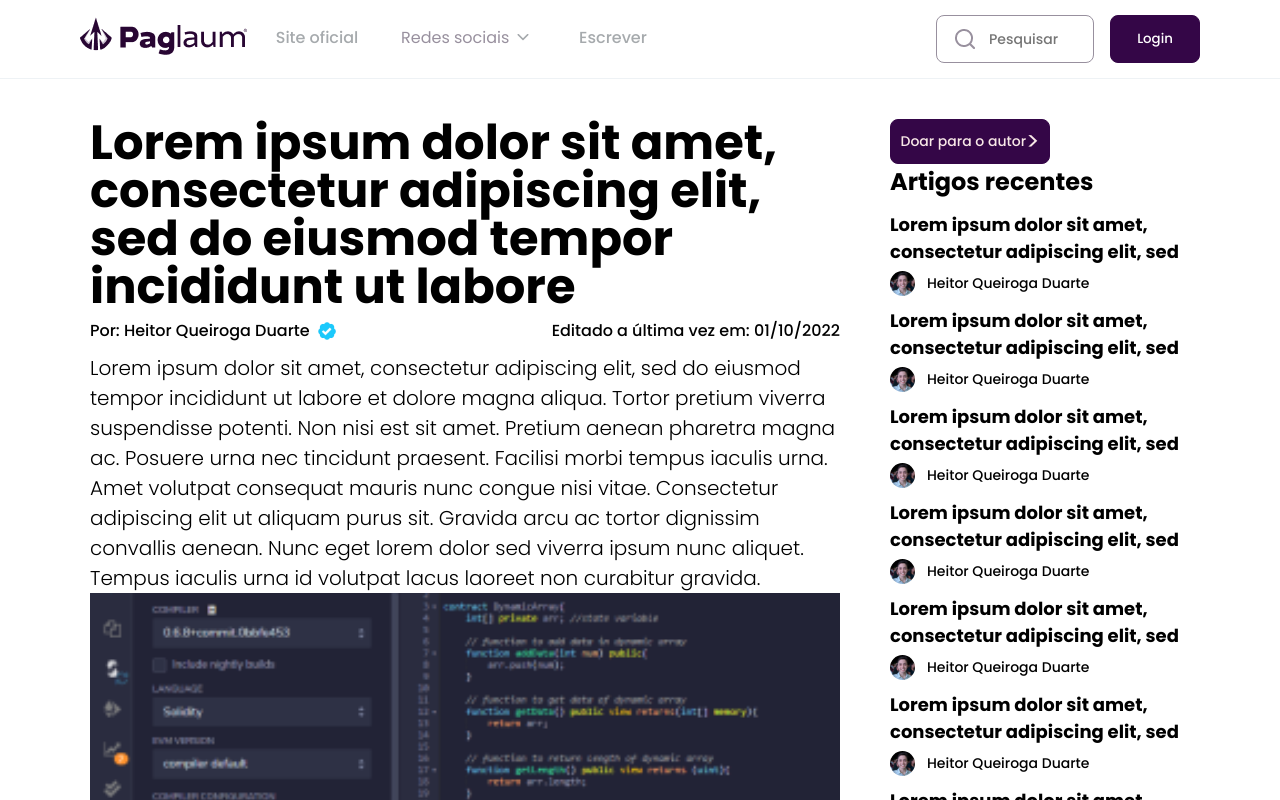
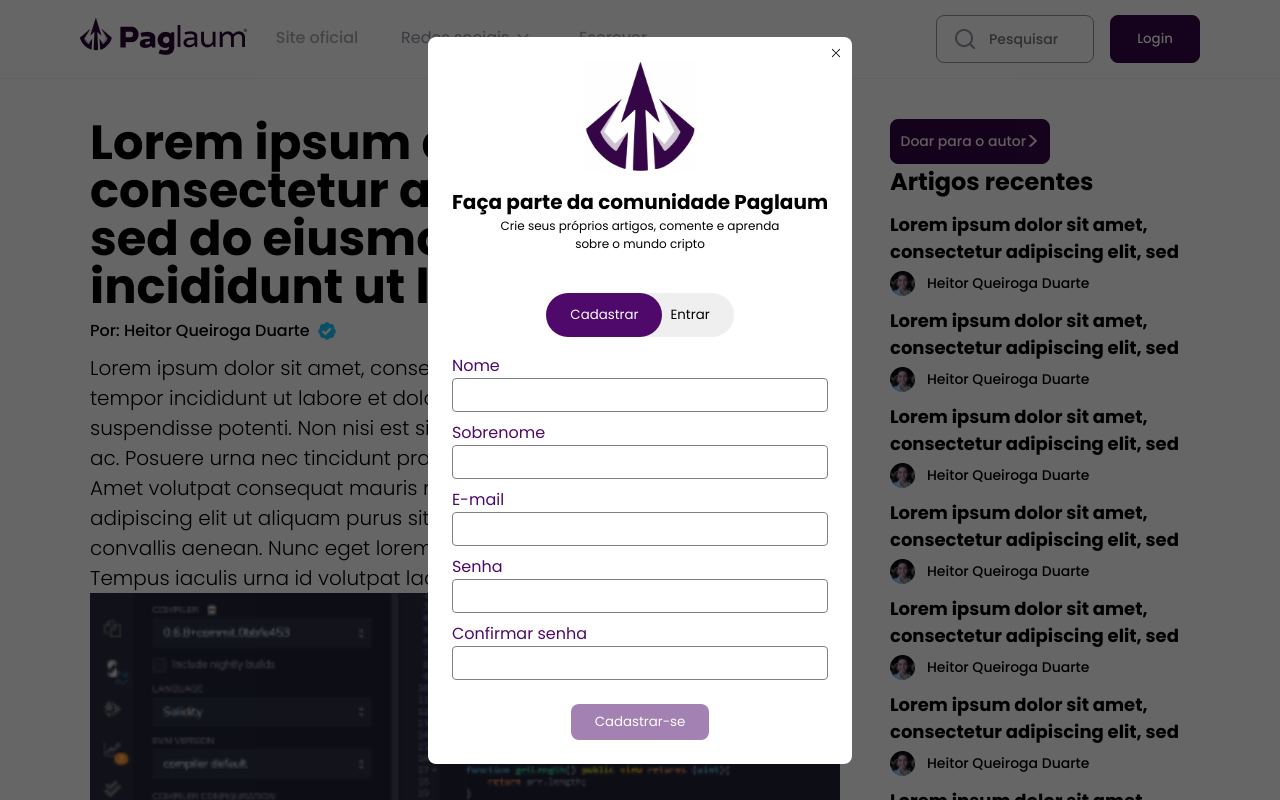
Before and after one commit to HeitorQueiroga49355/pi-front, a Next.js app: page /artigo/exemplo in a window 1280 px wide. Both pictures are taken after a click on the button "Login". Shown: the top 800 px of the page. Built offline with nearby package versions, Linux system fonts and the light colour scheme.

Commit message:
Modal register and login

```diff
--- a/babel.config.js
+++ b/babel.config.js
@@ -1,4 +1,4 @@
 module.exports = {
-    presets: ['next/babel'],
-    plugins: [['styled-components', { ssr: true }]]
+  presets: ['next/babel'],
+  plugins: [['styled-components', { ssr: true }]]
 }
--- a/next.config.js
+++ b/next.config.js
@@ -1,7 +1,7 @@
 /** @type {import('next').NextConfig} */
 const nextConfig = {
   reactStrictMode: true,
-  swcMinify: true,
+  swcMinify: true
 }
 
 module.exports = nextConfig
--- a/package.json
+++ b/package.json
@@ -9,12 +9,14 @@
     "lint": "next lint"
   },
   "dependencies": {
+    "formik": "^2.4.5",
     "next": "13.0.0",
     "react": "18.2.0",
     "react-dom": "18.2.0",
     "sharp": "^0.31.3",
     "styled-components": "^5.3.6",
-    "swiper": "^8.4.4"
+    "swiper": "^8.4.4",
+    "yup": "^1.3.2"
   },
   "devDependencies": {
     "@types/node": "^18.11.5",
--- /dev/null
+++ b/src/components/atoms/Modal/index.tsx
@@ -0,0 +1,31 @@
+import React, { createPortal } from 'react-dom'
+import styled from 'styled-components'
+
+interface ModalProps {
+  children: React.ReactNode
+  closeMethod: () => unknown
+}
+
+export default function Modal({ children, closeMethod }: ModalProps) {
+  if (typeof document === 'undefined') return
+
+  const element = document.getElementById('__next')
+
+  return createPortal(
+    <Background onClick={closeMethod}>{children}</Background>,
+    element
+  )
+}
+
+const Background = styled.div`
+  background: rgba(0, 0, 0, 0.6);
+  display: flex;
+  flex-direction: column;
+  justify-content: center;
+  align-items: center;
+  position: fixed;
+  inset: 0;
+  width: 100vw;
+  height: 100vh;
+  z-index: 1;
+`
--- /dev/null
+++ b/src/components/molecules/ModalLogin/index.tsx
@@ -0,0 +1,284 @@
+import Modal from '../../atoms/Modal'
+import styled from 'styled-components'
+import Image from 'next/image'
+import IconClose from '../../../../public/assets/icons/closeIcon.svg'
+import Logo from '../../../../public/assets/imgs/logo.png'
+import React, { useState } from 'react'
+import { useFormik } from 'formik'
+import { RegisterSchema, LoginSchema } from './schemas'
+
+interface ModalLoginProps {
+  closeMethod: () => unknown
+}
+
+export default function ModalLogin({ closeMethod }: ModalLoginProps) {
+  const [selected, setSeleted] = useState<'left' | 'right'>('left')
+
+  const formRegister = useFormik({
+    initialValues: {
+      firstName: '',
+      lastName: '',
+      email: '',
+      password: '',
+      confirmPassword: ''
+    },
+    validationSchema: RegisterSchema,
+    onSubmit: values => console.log(values)
+  })
+  const formLogin = useFormik({
+    initialValues: {
+      email: '',
+      password: ''
+    },
+    validationSchema: LoginSchema,
+    onSubmit: values => console.log(values)
+  })
+
+  return (
+    <Modal closeMethod={closeMethod}>
+      <Container onClick={e => e.stopPropagation()}>
+        <CloseButton onClick={closeMethod} />
+        <ImageContainer>
+          <Image
+            src={Logo.src}
+            alt="Logo da Paglaum"
+            width={110}
+            height={110}
+          />
+        </ImageContainer>
+        <TextContent>
+          <Title>Faça parte da comunidade Paglaum</Title>
+          <Text>
+            Crie seus próprios artigos, comente e aprenda sobre o mundo cripto
+          </Text>
+        </TextContent>
+        <ModalTypeSelect selected={selected}>
+          <SelectButton
+            selected={selected === 'left'}
+            onClick={() => setSeleted('left')}
+            className="left"
+          >
+            Cadastrar
+          </SelectButton>
+          <SelectButton
+            selected={selected === 'right'}
+            onClick={() => setSeleted('right')}
+            className="right"
+          >
+            Entrar
+          </SelectButton>
+        </ModalTypeSelect>
+        <FormsContainer
+          onSubmit={
+            selected === 'left'
+              ? formRegister.handleSubmit
+              : formLogin.handleSubmit
+          }
+        >
+          {selected === 'left' ? (
+            <>
+              <Label htmlFor="firstName">Nome</Label>
+              <Input
+                name="firstName"
+                id="firstName"
+                type="text"
+                value={formRegister.values.firstName}
+                onChange={formRegister.handleChange}
+              />
+              <Label htmlFor="lastName">Sobrenome</Label>
+              <Input
+                name="lastName"
+                id="lastName"
+                type="text"
+                value={formRegister.values.lastName}
+                onChange={formRegister.handleChange}
+              />
+              <Label htmlFor="email">E-mail</Label>
+              <Input
+                name="email"
+                id="email"
+                type="email"
+                value={formRegister.values.email}
+                onChange={formRegister.handleChange}
+              />
+              <Label htmlFor="password">Senha</Label>
+              <Input
+                name="password"
+                id="password"
+                type="password"
+                value={formRegister.values.password}
+                onChange={formRegister.handleChange}
+              />
+              <Label htmlFor="confirmPassword">Confirmar senha</Label>
+              <Input
+                name="confirmPassword"
+                id="confirmPassword"
+                type="password"
+                value={formRegister.values.confirmPassword}
+                onChange={formRegister.handleChange}
+              />
+            </>
+          ) : (
+            <>
+              <Label htmlFor="email">E-mail</Label>
+              <Input
+                name="email"
+                id="email"
+                type="email"
+                value={formLogin.values.email}
+                onChange={formLogin.handleChange}
+              />
+              <Label htmlFor="password">Senha</Label>
+              <Input
+                name="password"
+                id="password"
+                type="password"
+                value={formLogin.values.password}
+                onChange={formLogin.handleChange}
+              />
+            </>
+          )}
+          <Button type="submit">
+            {selected === 'left' ? 'Cadastrar-se' : 'Entrar'}
+          </Button>
+        </FormsContainer>
+      </Container>
+    </Modal>
+  )
+}
+
+const Container = styled.section`
+  position: relative;
+  background: white;
+  border-radius: 8px;
+  min-width: 400px;
+  max-width: 600px;
+  display: flex;
+  flex-direction: column;
+  justify-content: center;
+  align-items: center;
+  gap: 16px;
+  padding: 24px;
+  z-index: 2;
+`
+
+const CloseButton = styled.span`
+  position: absolute;
+  background-image: url(${IconClose.src});
+  background-size: 16px;
+  background-position: center;
+  top: 8px;
+  right: 8px;
+  width: 16px;
+  height: 16px;
+  cursor: pointer;
+`
+
+const ImageContainer = styled.div`
+  display: flex;
+  justify-content: center;
+  align-items: center;
+`
+
+const TextContent = styled.div`
+  display: flex;
+  flex-direction: column;
+  justify-content: center;
+  align-items: center;
+`
+
+const Title = styled.span`
+  font-family: 'Poppins';
+  font-weight: 700;
+  font-size: 20px;
+  color: black;
+`
+
+const Text = styled.span`
+  font-family: 'Poppins';
+  font-size: 12px;
+  color: black;
+  text-align: center;
+  max-width: 300px;
+`
+
+const ModalTypeSelect = styled.div<{ selected: 'left' | 'right' }>`
+  position: relative;
+  background-color: #efefef;
+  border-radius: 32px;
+  display: flex;
+  justify-content: center;
+  align-items: center;
+  margin-top: 24px;
+
+  &::before {
+    content: '';
+    transition: all 200ms;
+    background-color: #4e096a;
+    left: ${({ selected }) => (selected === 'left' ? '0' : '97px')};
+    width: ${({ selected }) => (selected === 'left' ? '116px' : '90px')};
+    height: 44px;
+    position: absolute;
+    border-radius: 32px;
+  }
+`
+
+const SelectButton = styled.button<{ selected: boolean }>`
+  border: none;
+  cursor: pointer;
+  padding: 12px 16px;
+  background: transparent;
+  color: ${({ selected }) => (selected ? 'white' : 'black')};
+  z-index: 1;
+
+  &.left {
+    border-radius: 32px 0 0 32px;
+    padding-left: 24px;
+  }
+  &.right {
+    border-radius: 0 32px 32px 0;
+    padding-right: 24px;
+  }
+`
+
+const FormsContainer = styled.form`
+  width: 100%;
+  display: flex;
+  flex-direction: column;
+  justify-content: center;
+  align-items: flex-start;
+`
+
+const Label = styled.label`
+  font-family: 'Poppins';
+  font-size: 16px;
+  color: #4e096a;
+`
+
+const Input = styled.input`
+  width: 100%;
+  padding: 6px 8px;
+  outline: none;
+  border-radius: 4px;
+  border: 1px solid grey;
+  margin-bottom: 8px;
+
+  &:focus {
+    outline: none;
+  }
+`
+
+const Button = styled.button`
+  background-color: #4e096a82;
+  cursor: pointer;
+  color: white;
+  margin: 16px auto 0;
+  border: none;
+  border-radius: 8px;
+  padding: 8px 24px;
+
+  &:hover {
+    transition: background-color 250ms;
+    background-color: #4e096ab0;
+  }
+`
--- /dev/null
+++ b/src/components/molecules/ModalLogin/schemas.ts
@@ -0,0 +1,35 @@
+import * as Yup from 'yup'
+
+export const RegisterSchema = Yup.object().shape({
+  firstName: Yup.string()
+    .min(3, 'Mínimo 3 caracteres')
+    .max(50, 'Máximo 50 caracteres')
+    .required('Preencha o campo'),
+  lastName: Yup.string()
+    .min(3, 'Mínimo 3 caracteres')
+    .max(50, 'Máximo 50 caracteres')
+    .required('Preencha o campo'),
+  email: Yup.string()
+    .min(3, 'Mínimo 3 caracteres')
+    .email('Formato de E-mail inválido')
+    .required(),
+  password: Yup.string()
+    .min(6, 'Mínimo 6 caracteres')
+    .max(30, 'Máximo 30 caracteres')
+    .required(),
+  confirmPassword: Yup.string().oneOf(
+    [Yup.ref('password'), null],
+    'Senhas devem ser iguais'
+  )
+})
+
+export const LoginSchema = Yup.object().shape({
+  email: Yup.string()
+    .min(3, 'Mínimo 3 caracteres')
+    .email('Formato de E-mail inválido')
+    .required(),
+  password: Yup.string()
+    .min(6, 'Mínimo 6 caracteres')
+    .max(30, 'Máximo 30 caracteres')
+    .required()
+})
--- a/src/components/organism/Header/index.tsx
+++ b/src/components/organism/Header/index.tsx
@@ -10,9 +10,11 @@ import YouTubeIcon from '../../../../public/assets/imgs/youtubeIcon.png'
 import InstagramIcon from '../../../../public/assets/imgs/InstagramIcon.png'
 import TwitterIcon from '../../../../public/assets/imgs/TwitterIcon.png'
 import useGetWidth from '../../../hooks/useGetWidth'
+import ModalLogin from '../../molecules/ModalLogin'
 
 export default function Header() {
   const [openDropdown, setOpenDropdown] = useState(false)
+  const [openModal, setOpenModal] = useState(false)
   const socialMediaDropdownRef = useRef<DropdownFunctions>()
   const [hideElements, setHideElements] = useState(false)
   const width = useGetWidth()
@@ -114,7 +116,10 @@ export default function Header() {
             placeholder={width > 480 ? 'Pesquisar' : ''}
           />
           <div className={hideElements && width < 960 ? 'hidden' : 'show'}>
-            <Button>Login</Button>
+            <Button onClick={() => setOpenModal(true)}>Login</Button>
+            {openModal && (
+              <ModalLogin closeMethod={() => setOpenModal(false)} />
+            )}
           </div>
         </WrapperDiv>
       </div>
```
Also changed, not shown: tsconfig.json (+3 -13 lines), public/assets/icons/closeIcon.svg (added), 1 other file (tests, documents, lock files or other folders).
